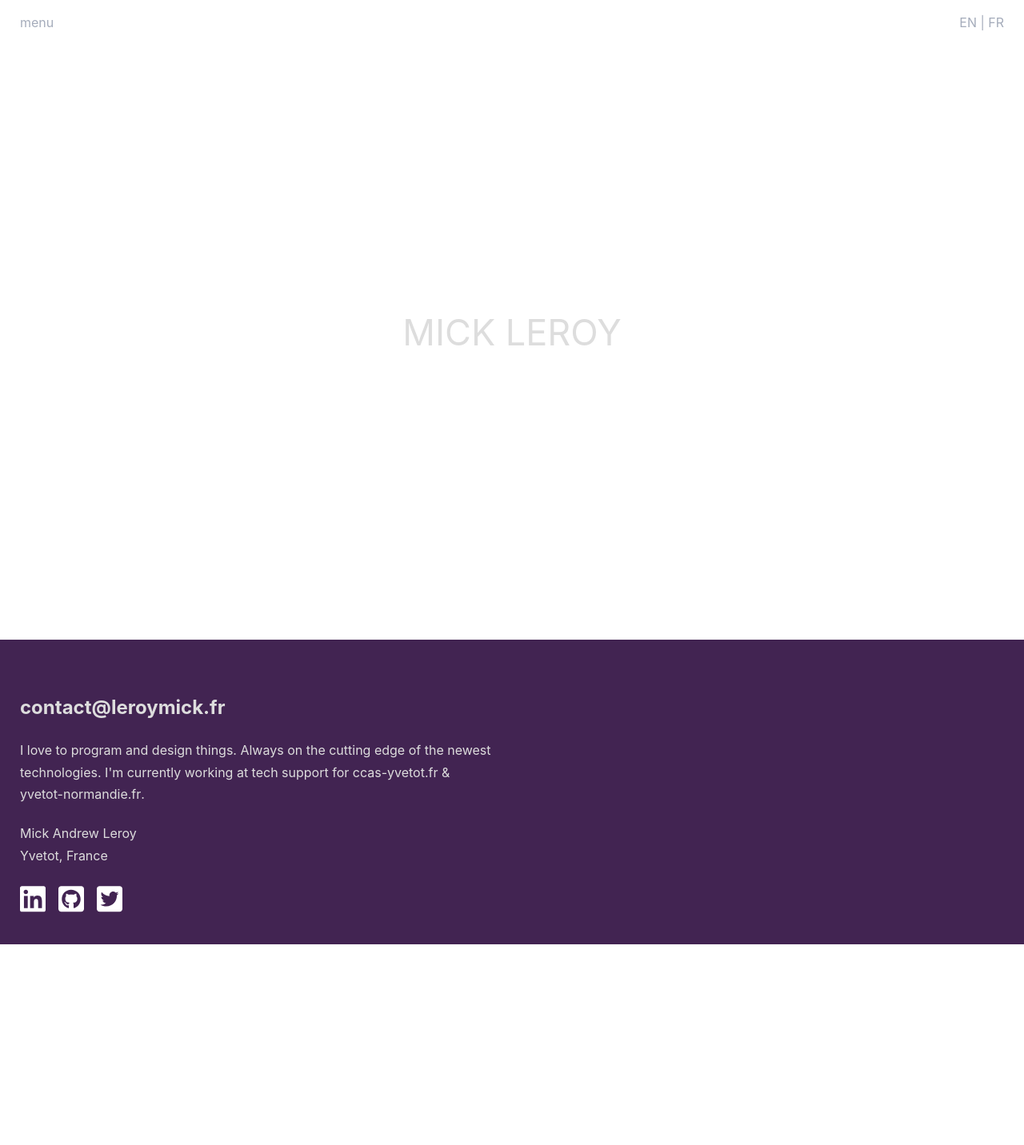
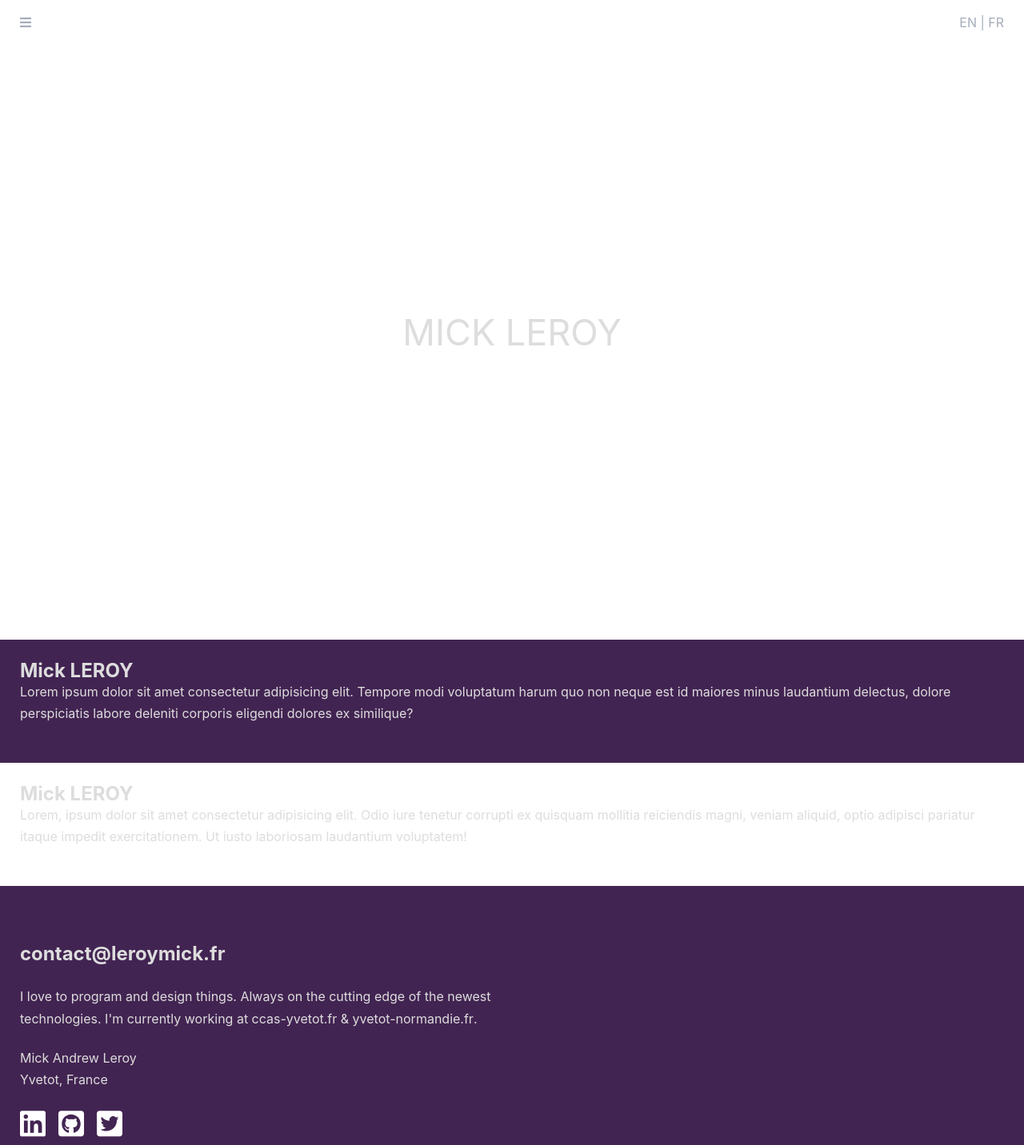
Before and after one commit to mick-leroy/github.leroymick.fr, a plain HTML site: page index.html in a window 1280 px wide. Shown: the whole page at 80% size. Before the commit the page ends 1181 px from the top, so only its background shows below. Drawn offline with nearby package versions, Linux system fonts and the light colour scheme.

Commit message:
Update index.html

```diff
--- a/index.html
+++ b/index.html
@@ -1,14 +1,15 @@
 <!DOCTYPE html>
-<html lang="en"><head>
+<html lang="en">
+<head>
     <meta charset="utf-8">
     <meta http-equiv="X-UA-Compatible" content="IE=edge">
     <meta name="viewport" content="width=device-width, initial-scale=1.0, maximum-scale=1.0, user-scalable=no">
 
     <meta property="og:title" content="Mick A. Leroy">
     <meta property="og:description" content="SpinKit, Moving Letters, projects, and more.">
-    <meta property="og:url" content="http://git.leroymick.fr/">
+    <meta property="og:url" content="http://github.leroymick.fr/">
     <meta property="og:type" content="blog">
-    <meta property="og:image" content="http://git.leroymick.fr/static/-social/og_.jpg">
+    <meta property="og:image" content="http://github.leroymick.fr/static/-social/og_.jpg">
     <meta property="og:image:width" content="1200">
     <meta property="og:image:height" content="627">
 
@@ -37,13 +38,16 @@
 <body>
     <div class="site_header">
         <div class="left">
-            <p>menu</p>
+            <p onclick="document.body.classList.toggle('menu_open')"><i class="fas fa-bars"></i></p>
         </div>
         <div class="right">
             <p>EN | FR</p>
         </div>
         <div class="menu">
-            ok
+            <ul>
+                <li>HOME</li>
+                <li>RESUME</li>
+            </ul>
         </div>
     </div>
     <div class="site_content full_height">
@@ -51,11 +55,23 @@
             <h1>MICK LEROY</h1>
         </div>
     </div>
+    <div class="site_content">
+        <div class="content">
+            <h2>Mick LEROY</h2>
+            <p>Lorem ipsum dolor sit amet consectetur adipisicing elit. Tempore modi voluptatum harum quo non neque est id maiores minus laudantium delectus, dolore perspiciatis labore deleniti corporis eligendi dolores ex similique?</p>
+        </div>
+    </div>
+    <div class="site_content">
+        <div class="content">
+            <h2>Mick LEROY</h2>
+            <p>Lorem, ipsum dolor sit amet consectetur adipisicing elit. Odio iure tenetur corrupti ex quisquam mollitia reiciendis magni, veniam aliquid, optio adipisci pariatur itaque impedit exercitationem. Ut iusto laboriosam laudantium voluptatem!</p>
+        </div>
+    </div>
     <div class="site_footer">
         <div class="footer_col">
             <h2>contact@leroymick.fr</h2>
             <br>
-            <p>I love to program and design things. Always on the cutting edge of the newest technologies. I'm currently working at tech support for <span>ccas-yvetot.fr</span> &amp; <span>yvetot-normandie.fr</span>.</p>
+            <p>I love to program and design things. Always on the cutting edge of the newest technologies. I'm currently working at <span>ccas-yvetot.fr</span> &amp; <span>yvetot-normandie.fr</span>.</p>
             <p>Mick Andrew Leroy<br>Yvetot, France</p>
             <div class="social">
                 <a href="https://www.linkedin.com/in/mick-leroy/" target="_blank">
@@ -70,5 +86,5 @@
             </div>
         </div>
     </div>
-
-</body></html>
+</body>
+</html>
```
